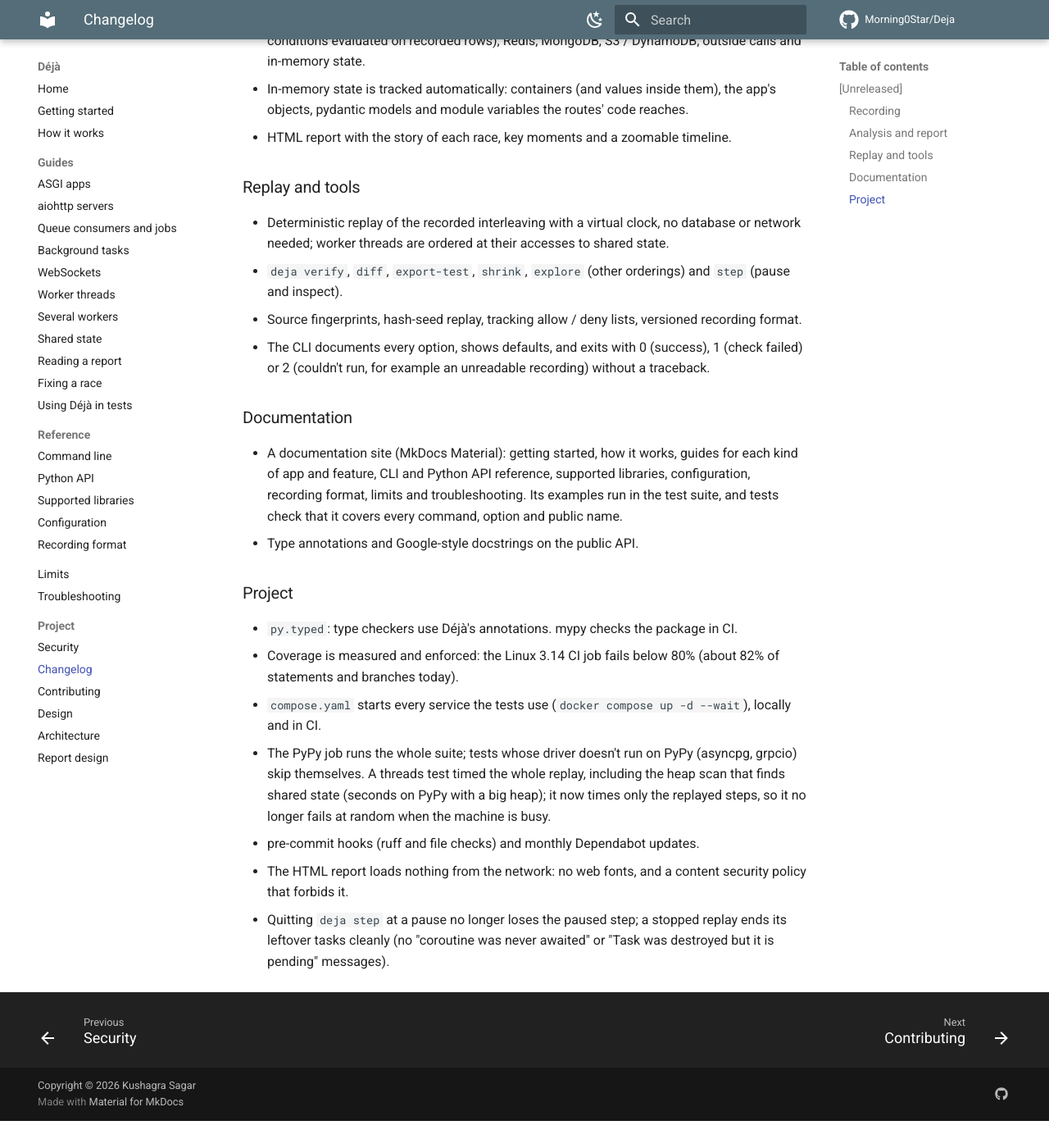
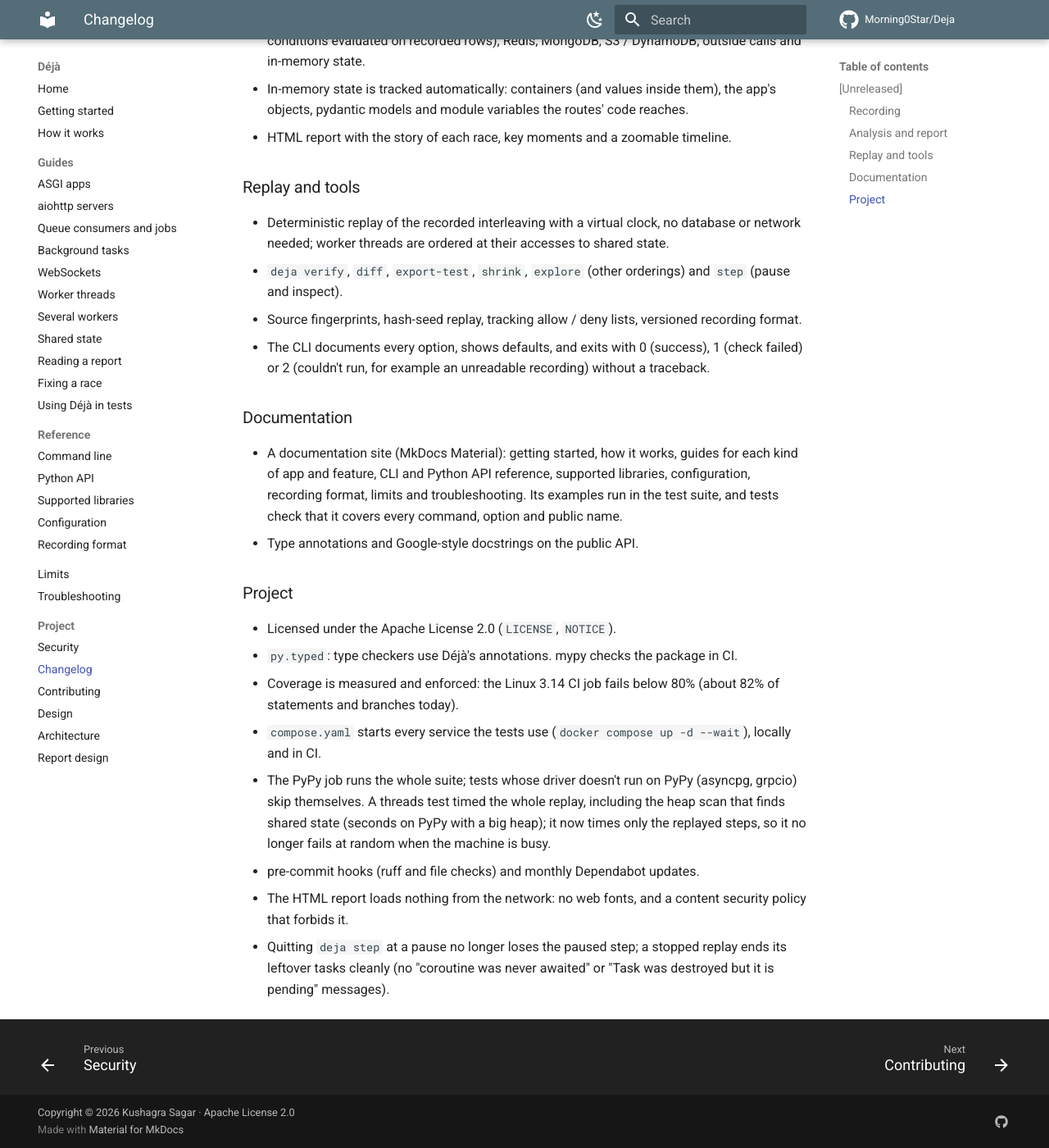
Before and after one commit to Morning0Star/Deja, an MkDocs documentation site: the page built from docs/changelog.md, in a window 1280 px wide and 1400 px high, scrolled down 985 px. Shown: the whole window at 82% size. Built offline with MkDocs 1.6.1 and Material for MkDocs 9.7.7, drawn with Linux system fonts in a browser that asks for light colours; comment, search, counter and statistics services are not loaded; before the commit the page ends 2352 px from its top, so only the background shows below that.

Commit message:
License: Apache License 2.0
LICENSE is the official text from apache.org; NOTICE holds the copyright.
pyproject declares license = "Apache-2.0" with license-files (PEP 639,
hatchling >= 1.27), so the wheel and sdist carry both files. README,
CONTRIBUTING (contributions under section 5, with its patent grant), the
changelog and the docs footer say so.

```diff
--- a/CHANGELOG.md
+++ b/CHANGELOG.md
@@ -45,6 +45,7 @@ First public release candidate.
 - Type annotations and Google-style docstrings on the public API.
 
 ### Project
+- Licensed under the Apache License 2.0 (`LICENSE`, `NOTICE`).
 - `py.typed`: type checkers use Déjà's annotations. mypy checks the package in CI.
 - Coverage is measured and enforced: the Linux 3.14 CI job fails below 80% (about 82% of statements and
   branches today).
--- a/mkdocs.yml
+++ b/mkdocs.yml
@@ -4,7 +4,7 @@ site_url: https://morning0star.github.io/Deja/
 repo_url: https://github.com/Morning0Star/Deja
 repo_name: Morning0Star/Deja
 edit_uri: edit/main/docs/
-copyright: Copyright &copy; 2026 Kushagra Sagar
+copyright: Copyright &copy; 2026 Kushagra Sagar · <a href="https://github.com/Morning0Star/Deja/blob/main/LICENSE">Apache License 2.0</a>
 
 strict: true
 
--- a/pyproject.toml
+++ b/pyproject.toml
@@ -1,5 +1,5 @@
 [build-system]
-requires = ["hatchling>=1.25"]
+requires = ["hatchling>=1.27"]  # 1.27: SPDX license and license-files (PEP 639)
 build-backend = "hatchling.build"
 
 [project]
@@ -9,6 +9,8 @@ description = "Record the real scheduling order of an asyncio app and replay its
 readme = "README.md"
 requires-python = ">=3.12"
 authors = [{ name = "Kushagra Sagar" }]
+license = "Apache-2.0"
+license-files = ["LICENSE", "NOTICE"]
 dependencies = ["sqlglot>=25"]  # SQL parsing for the report: which rows each statement read and wrote
 keywords = ["asyncio", "race condition", "record replay", "deterministic replay", "debugging", "fastapi", "asgi"]
 classifiers = [
@@ -53,7 +55,7 @@ packages = ["src/deja"]
 
 [tool.hatch.build.targets.sdist]
 include = ["src", "tests", "gallery", "docs", "mkdocs.yml", "compose.yaml", "README.md", "CHANGELOG.md", "CONTRIBUTING.md",
-           "SECURITY.md", "LICENSE", "pyproject.toml"]
+           "SECURITY.md", "LICENSE", "NOTICE", "pyproject.toml"]
 
 [tool.ruff]
 line-length = 120
```
Also changed, not shown: CONTRIBUTING.md (+3 -0 lines), README.md (+2 -1 lines), 2 other files.
